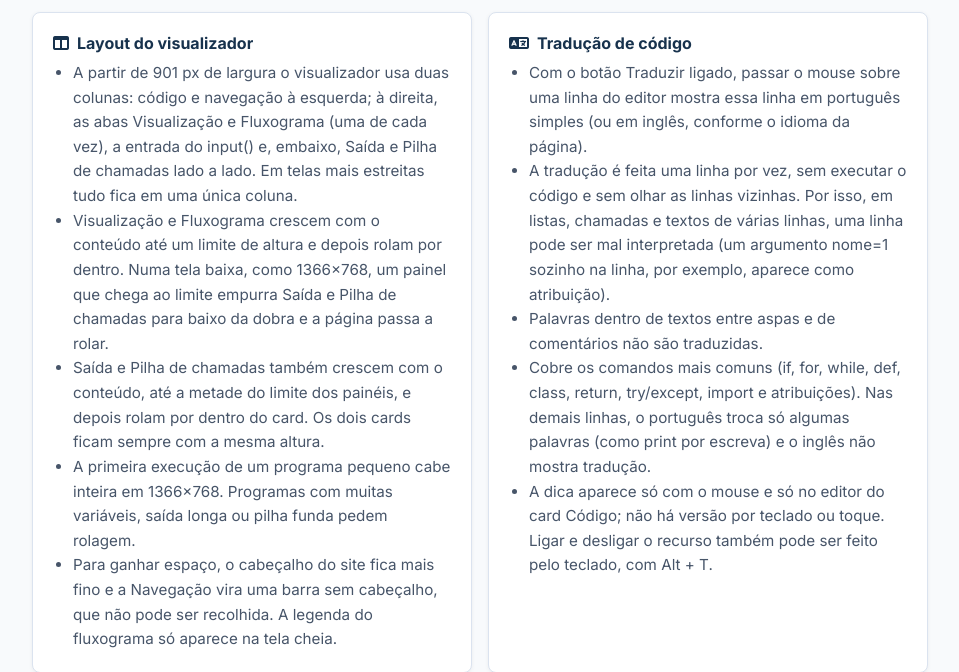
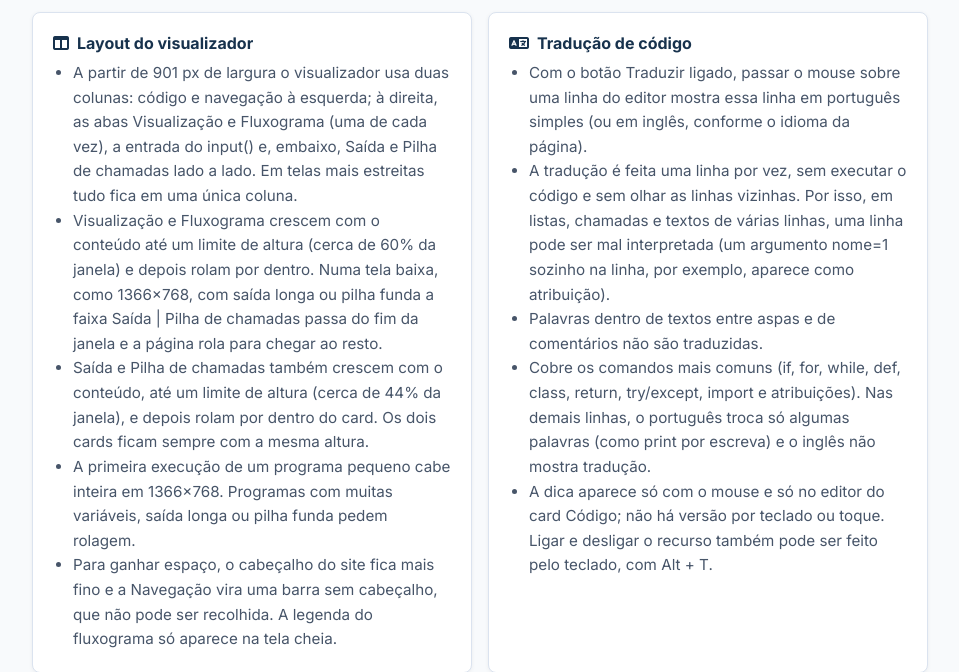
Before and after one commit to RuanVictorH/PythonVisual, a Flask app: page /limitacoes in a window 1280 px wide. Shown: the part 1533-2205 px from the top of the page, without its empty margins (160-1119 px from the left). Run offline with Flask 3, Linux system fonts and the light colour scheme.

Commit message:
Atualiza o README e Limitacoes com o novo teto da Visualizacao e do Fluxograma
- README: teto do painel e da faixa Saida | Pilha, e a pagina que rola para chegar ao resto da faixa.
- Limitacoes: textos de layout atualizados, em portugues e ingles, com os limites em porcentagem da janela.

```diff
--- a/templates/limitacoes.html
+++ b/templates/limitacoes.html
@@ -255,8 +255,8 @@
           <h3><i class="fa-solid fa-table-columns" aria-hidden="true"></i><span data-i18n="layout.title">Layout do visualizador</span></h3>
           <ul>
             <li data-i18n="layout.item1">A partir de 901 px de largura o visualizador usa duas colunas: código e navegação à esquerda; à direita, as abas Visualização e Fluxograma (uma de cada vez), a entrada do input() e, embaixo, Saída e Pilha de chamadas lado a lado. Em telas mais estreitas tudo fica em uma única coluna.</li>
-            <li data-i18n="layout.item2">Visualização e Fluxograma crescem com o conteúdo até um limite de altura e depois rolam por dentro. Numa tela baixa, como 1366×768, um painel que chega ao limite empurra Saída e Pilha de chamadas para baixo da dobra e a página passa a rolar.</li>
-            <li data-i18n="layout.item3">Saída e Pilha de chamadas também crescem com o conteúdo, até a metade do limite dos painéis, e depois rolam por dentro do card. Os dois cards ficam sempre com a mesma altura.</li>
+            <li data-i18n="layout.item2">Visualização e Fluxograma crescem com o conteúdo até um limite de altura (cerca de 60% da janela) e depois rolam por dentro. Numa tela baixa, como 1366×768, com saída longa ou pilha funda a faixa Saída | Pilha de chamadas passa do fim da janela e a página rola para chegar ao resto.</li>
+            <li data-i18n="layout.item3">Saída e Pilha de chamadas também crescem com o conteúdo, até um limite de altura (cerca de 44% da janela), e depois rolam por dentro do card. Os dois cards ficam sempre com a mesma altura.</li>
             <li data-i18n="layout.item4">A primeira execução de um programa pequeno cabe inteira em 1366×768. Programas com muitas variáveis, saída longa ou pilha funda pedem rolagem.</li>
             <li data-i18n="layout.item5">Para ganhar espaço, o cabeçalho do site fica mais fino e a Navegação vira uma barra sem cabeçalho, que não pode ser recolhida. A legenda do fluxograma só aparece na tela cheia.</li>
           </ul>
@@ -341,9 +341,9 @@
           "layout.item1":
             "A partir de 901 px de largura o visualizador usa duas colunas: código e navegação à esquerda; à direita, as abas Visualização e Fluxograma (uma de cada vez), a entrada do input() e, embaixo, Saída e Pilha de chamadas lado a lado. Em telas mais estreitas tudo fica em uma única coluna.",
           "layout.item2":
-            "Visualização e Fluxograma crescem com o conteúdo até um limite de altura e depois rolam por dentro. Numa tela baixa, como 1366×768, um painel que chega ao limite empurra Saída e Pilha de chamadas para baixo da dobra e a página passa a rolar.",
+            "Visualização e Fluxograma crescem com o conteúdo até um limite de altura (cerca de 60% da janela) e depois rolam por dentro. Numa tela baixa, como 1366×768, com saída longa ou pilha funda a faixa Saída | Pilha de chamadas passa do fim da janela e a página rola para chegar ao resto.",
           "layout.item3":
-            "Saída e Pilha de chamadas também crescem com o conteúdo, até a metade do limite dos painéis, e depois rolam por dentro do card. Os dois cards ficam sempre com a mesma altura.",
+            "Saída e Pilha de chamadas também crescem com o conteúdo, até um limite de altura (cerca de 44% da janela), e depois rolam por dentro do card. Os dois cards ficam sempre com a mesma altura.",
           "layout.item4":
             "A primeira execução de um programa pequeno cabe inteira em 1366×768. Programas com muitas variáveis, saída longa ou pilha funda pedem rolagem.",
           "layout.item5":
@@ -426,9 +426,9 @@
           "layout.item1":
             "From 901 px of width on, the visualizer uses two columns: code and navigation on the left; on the right, the Visualization and Flowchart tabs (one at a time), the input() prompt and, at the bottom, Output and Call stack side by side. On narrower screens everything stays in a single column.",
           "layout.item2":
-            "Visualization and Flowchart grow with their content up to a height limit and then scroll inside. On a short screen such as 1366×768, a panel that reaches the limit pushes Output and Call stack below the fold and the page starts to scroll.",
+            "Visualization and Flowchart grow with their content up to a height limit (about 60% of the window) and then scroll inside. On a short screen such as 1366×768, with long output or a deep call stack the Output and Call stack strip extends past the bottom of the window and the page scrolls to reach the rest.",
           "layout.item3":
-            "Output and Call stack also grow with their content, up to half the limit of the panels, and then scroll inside the card. The two cards always have the same height.",
+            "Output and Call stack also grow with their content, up to a height limit (about 44% of the window), and then scroll inside the card. The two cards always have the same height.",
           "layout.item4":
             "The first run of a small program fits entirely in 1366×768. Programs with many variables, long output or a deep call stack need scrolling.",
           "layout.item5":
```
Also changed, not shown: README.md.
